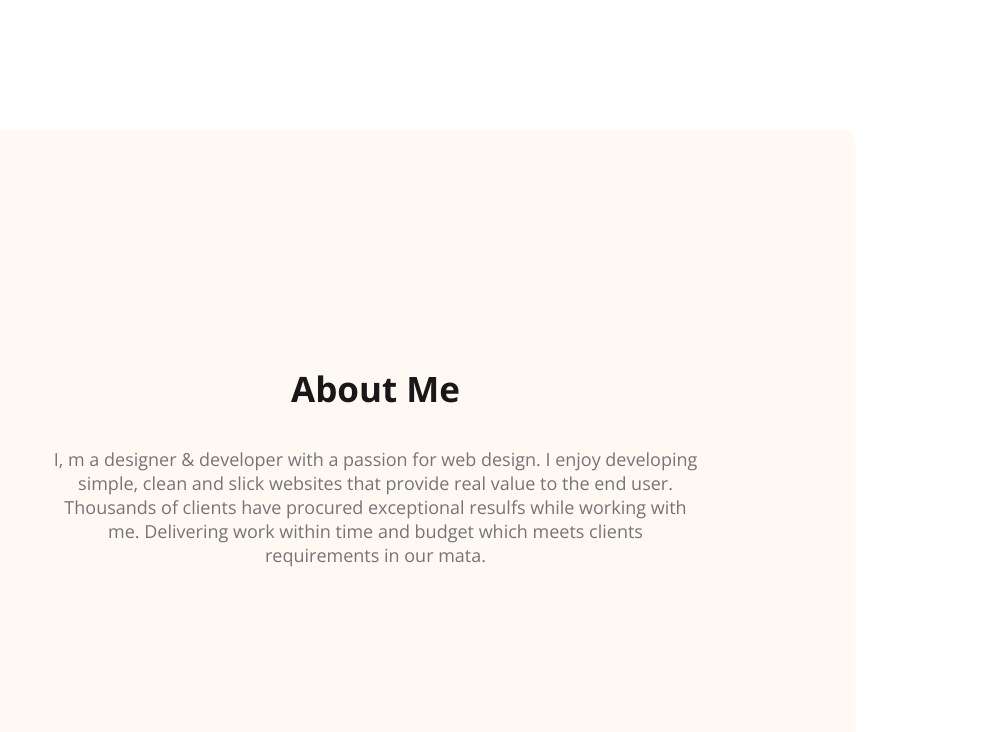
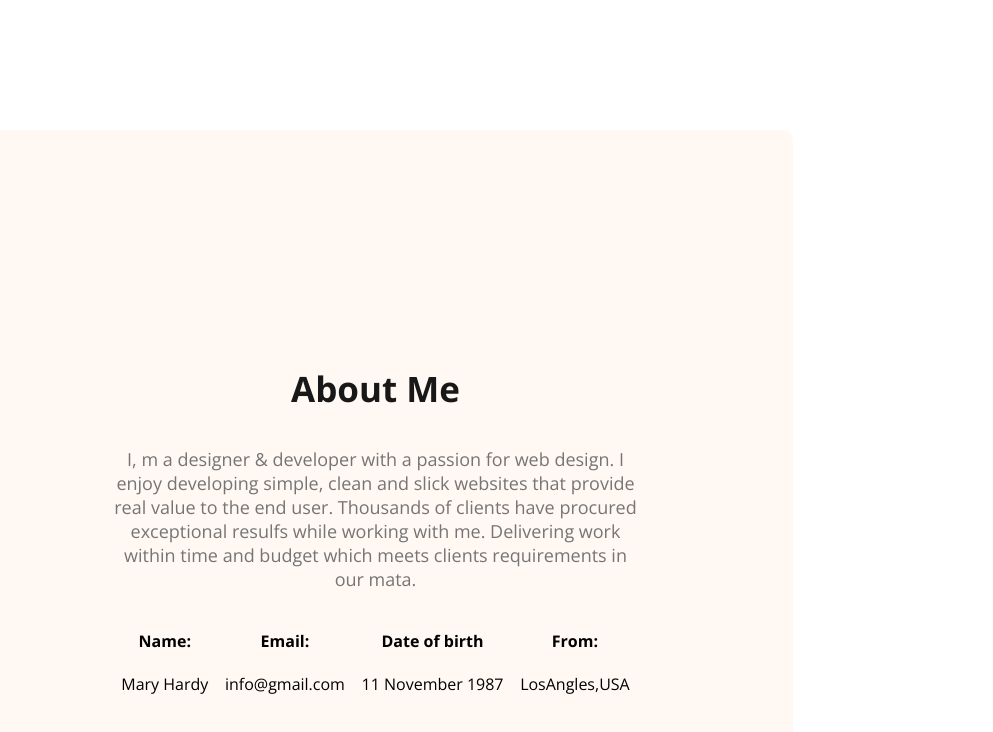
Before and after one commit to MahbubaLina/web-developer-portfolio, a plain HTML site: page index.html in a window 1280 px wide. Shown: the part 768-1500 px from the top of the page, without its empty margins (287-1280 px from the left). Drawn offline with nearby package versions, Linux system fonts and the light colour scheme.

Commit message:
added about information

```diff
--- a/index.html
+++ b/index.html
@@ -33,15 +33,38 @@
           <button class="btn-primary">Download CV</button>
           <button class="btn-primary">Contact</button>
         </div>
-        <img  class="profile-pic" src="images/hardy.png" alt="">
+        <img class="profile-pic" src="images/hardy.png" alt="" />
       </div>
     </header>
     <main>
-        <section class="about">
-           <h3 class="section-title">About Me
-           </h3>
-           <p class="section-description">I, m a designer & developer with a passion for web design. I enjoy developing simple, clean and slick websites that provide real value to the end user. Thousands of clients have procured exceptional resulfs while working with me. Delivering work within time and budget which meets clients requirements in our mata.</p>
-        </section>
+      <section class="about">
+        <h3 class="section-title">About Me</h3>
+        <p class="section-description">
+          I, m a designer & developer with a passion for web design. I enjoy
+          developing simple, clean and slick websites that provide real value to
+          the end user. Thousands of clients have procured exceptional resulfs
+          while working with me. Delivering work within time and budget which
+          meets clients requirements in our mata.
+        </p>
+        <div class="about-info-container">
+          <div class="about-info">
+            <h4 class="info-title">Name:</h4>
+            <p class="info-description">Mary Hardy</p>
+          </div>
+          <div class="about-info">
+            <h4 class="info-title">Email:</h4>
+            <p class="info-description">info@gmail.com</p>
+          </div>
+          <div class="about-info">
+            <h4 class="info-title">Date of birth</h4>
+            <p class="info-description">11 November 1987</p>
+          </div>
+          <div class="about-info">
+            <h4 class="info-title">From:</h4>
+            <p class="info-description">LosAngles,USA</p>
+          </div>
+        </div>
+      </section>
     </main>
     <footer></footer>
   </body>
--- a/styles/portfolio.css
+++ b/styles/portfolio.css
@@ -84,7 +84,10 @@ nav a {
   margin-bottom: 20px;
 }
 /* main  section styles */
-
+main{
+    max-width: 1140px;
+    margin: 0 auto;
+}
 /* about section */
 .about {
   padding: 200px 155px 155px 200px;
@@ -92,3 +95,10 @@ nav a {
   background: #fff8f3;
   margin: 130px ;
 }
+.about-info-container{
+    display: flex;
+    justify-content: space-around;
+}
+.about-info{
+    text-align: center;
+}
```
